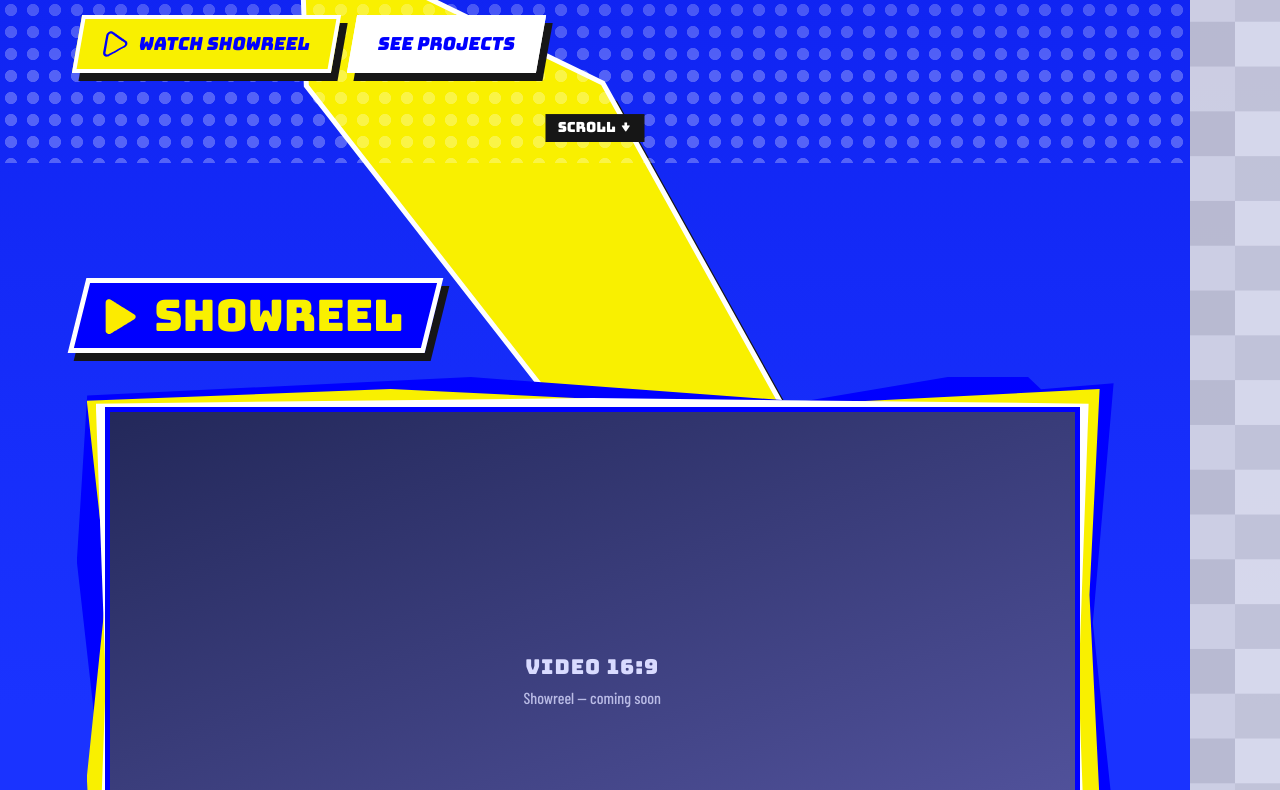
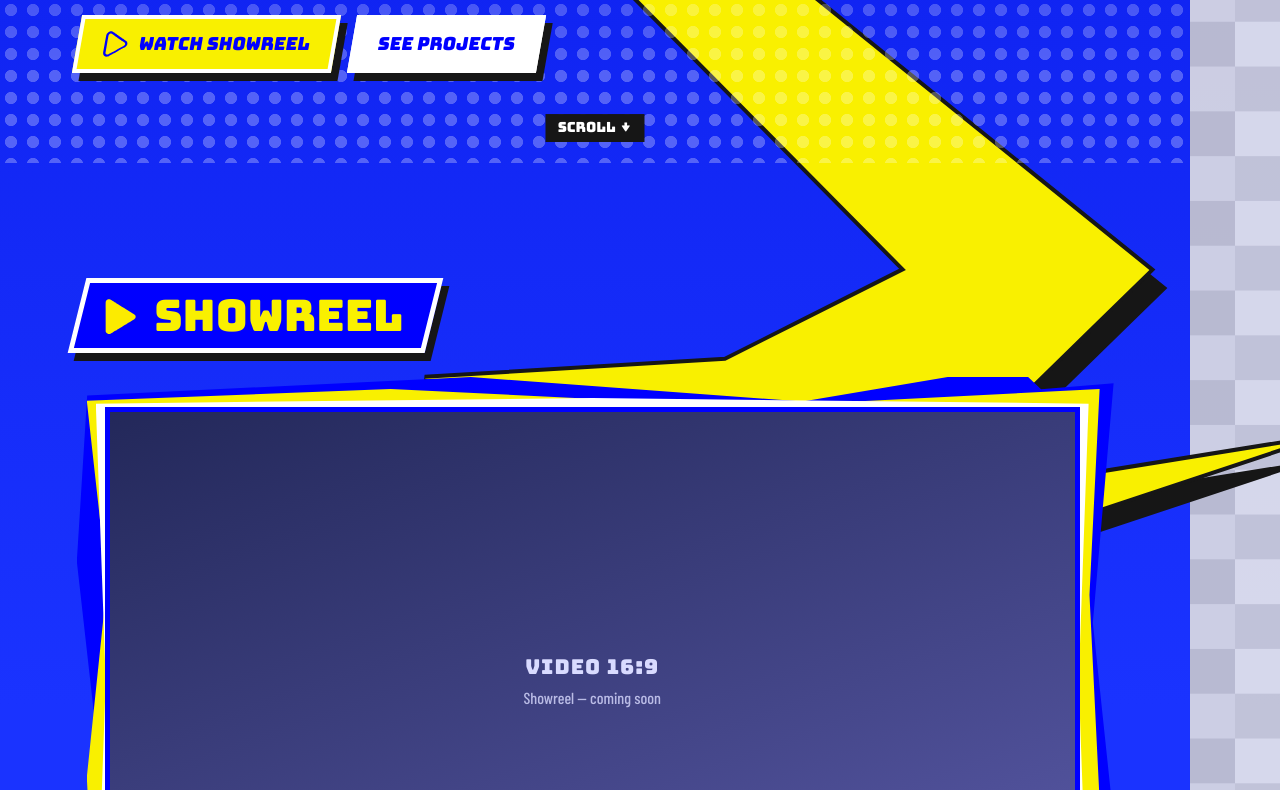
Before and after one commit to Troytrang/wp, a plain HTML site: page index.html in a window 1280 px wide. Shown: the part 695-1485 px from the top of the page. Drawn offline with nearby package versions, Linux system fonts and the light colour scheme.

Commit message:
Bolt: big jagged shape with spikes and necks behind the content
Co-Authored-By: Claude Opus 5.5 <noreply@anthropic.com>
Claude-Session: https://claude.ai/code/session_01NmR6uK76PFpRe4fKHH3cva

```diff
--- a/script.js
+++ b/script.js
@@ -238,26 +238,45 @@
   function drawBolt() {
     const W = document.documentElement.clientWidth, H = document.body.scrollHeight;
     const phone = W < 700;
-    const half = phone ? W * 0.09 : Math.max(60, W * 0.075);   // half width of the band
-    const lo = phone ? 0.2 : 0.28, hi = phone ? 0.8 : 0.72;   // how far it swings left / right
-    const step = phone ? 620 : 780;                           // vertical distance per zig
-    // centre line: alternate sides; each turn has a short flat "kick" like a lightning jog
-    const pts = [[W * 0.66, -40]];
-    let y = 0, left = true;
-    while (y < H + step) {
-      y += step;
-      const x = W * (left ? lo : hi);
-      pts.push([x, y - step * 0.12], [x + (left ? 1 : -1) * W * 0.07, y]);
-      left = !left;
+    // seeded random so the shape stays the same on every visit / resize
+    let s = 20011;
+    const rnd = () => ((s = (s * 16807) % 2147483647) / 2147483647);
+    const rr = (a, b) => a + (b - a) * rnd();
+    // centre line: big diagonal swings across the page, uneven spacing
+    const nodes = [];
+    let y = -60, x = W * 0.62, side = -1;
+    while (y < H + 200) {
+      nodes.push({ x, y, w: W * (rnd() < 0.3 ? rr(0.02, 0.045) : rr(0.07, phone ? 0.16 : 0.25)) });
+      y += rr(phone ? 300 : 380, phone ? 520 : 700);
+      x = W * (0.5 + side * rr(0.12, phone ? 0.3 : 0.36));
+      side = -side;
     }
-    // thickness changes along the bolt: fat at some turns, thin at others (fixed pattern, so it doesn't jump on resize)
-    const pattern = [1.15, 0.55, 1.45, 0.8, 0.45, 1.3, 0.95, 0.5, 1.5, 0.7];
-    const wAt = (i) => half * pattern[i % pattern.length];
-    const L = pts.map(([x, y], i) => [x - wAt(i), y]), R = pts.map(([x, y], i) => [x + wAt(i) * (0.8 + (i % 3) * 0.15), y]).reverse();
-    const d = "M" + [...L, ...R].map(([x, y]) => `${x.toFixed(1)} ${y.toFixed(1)}`).join(" L") + " Z";
+    const clampX = (v) => Math.max(-W * 0.08, Math.min(W * 1.08, v));
+    const L = [], R = [];
+    nodes.forEach((n, i) => {
+      L.push([n.x - n.w, n.y]);
+      R.push([n.x + n.w, n.y]);
+      const m = nodes[i + 1]; if (!m) return;
+      // jagged edges: sharp spikes thrown out between the turns, sometimes on both sides
+      for (const [edge, dir] of [[L, -1], [R, 1]]) {
+        const k = rnd();
+        if (k < 0.7) {
+          const t = rr(0.25, 0.75), mx = n.x + (m.x - n.x) * t, my = n.y + (m.y - n.y) * t;
+          const mw = n.w + (m.w - n.w) * t;
+          const reach = W * rr(0.1, phone ? 0.24 : 0.36);
+          edge.push([mx + dir * mw, my - rr(20, 60)]);
+          edge.push([clampX(mx + dir * (mw + reach)), my + rr(-120, 40)]);     // spike tip
+          edge.push([mx + dir * mw * rr(0.2, 0.7), my + rr(30, 90)]);           // notch back in
+        } else if (k < 0.85) {
+          const t = rr(0.3, 0.7), mx = n.x + (m.x - n.x) * t, my = n.y + (m.y - n.y) * t;
+          edge.push([mx + dir * W * rr(0.005, 0.02), my]);                      // pinch: thin neck
+        }
+      }
+    });
+    const d = "M" + [...L, ...R.reverse()].map(([px, py]) => `${clampX(px).toFixed(1)} ${py.toFixed(1)}`).join(" L") + " Z";
     mb.setAttribute("viewBox", `0 0 ${W} ${H}`);
     mb.setAttribute("height", H);
-    mb.innerHTML = `<path class="shadow" d="${d}" transform="translate(16 16)"/><path class="edge" d="${d}"/><path class="core" d="${d}"/>`;
+    mb.innerHTML = `<path class="shadow" d="${d}" transform="translate(18 18)"/><path class="edge" d="${d}"/><path class="core" d="${d}"/>`;
   }
   drawBolt();
   if (!matchMedia("(prefers-reduced-motion: reduce)").matches) mb.classList.add("draw");
--- a/style.css
+++ b/style.css
@@ -299,7 +299,7 @@ main, .foot { position: relative; z-index: 1; }
 /* ---------- one lightning bolt zig-zagging down the whole page ---------- */
 .megabolt { position: absolute; left: 0; top: 0; width: 100%; z-index: 0; pointer-events: none; overflow: visible; }
 .megabolt .shadow { fill: var(--ink); }
-.megabolt .edge { fill: none; stroke: var(--white); stroke-width: 10; stroke-linejoin: miter; }
+.megabolt .edge { fill: none; stroke: var(--ink); stroke-width: 8; stroke-linejoin: miter; }
 .megabolt .core { fill: var(--yel); }
 .megabolt.draw .core, .megabolt.draw .shadow, .megabolt.draw .edge { animation: boltin 1.1s cubic-bezier(.3,1.2,.4,1) both; }
 @keyframes boltin { from { clip-path: inset(0 0 100% 0); } to { clip-path: inset(0 0 0 0); } }
```
